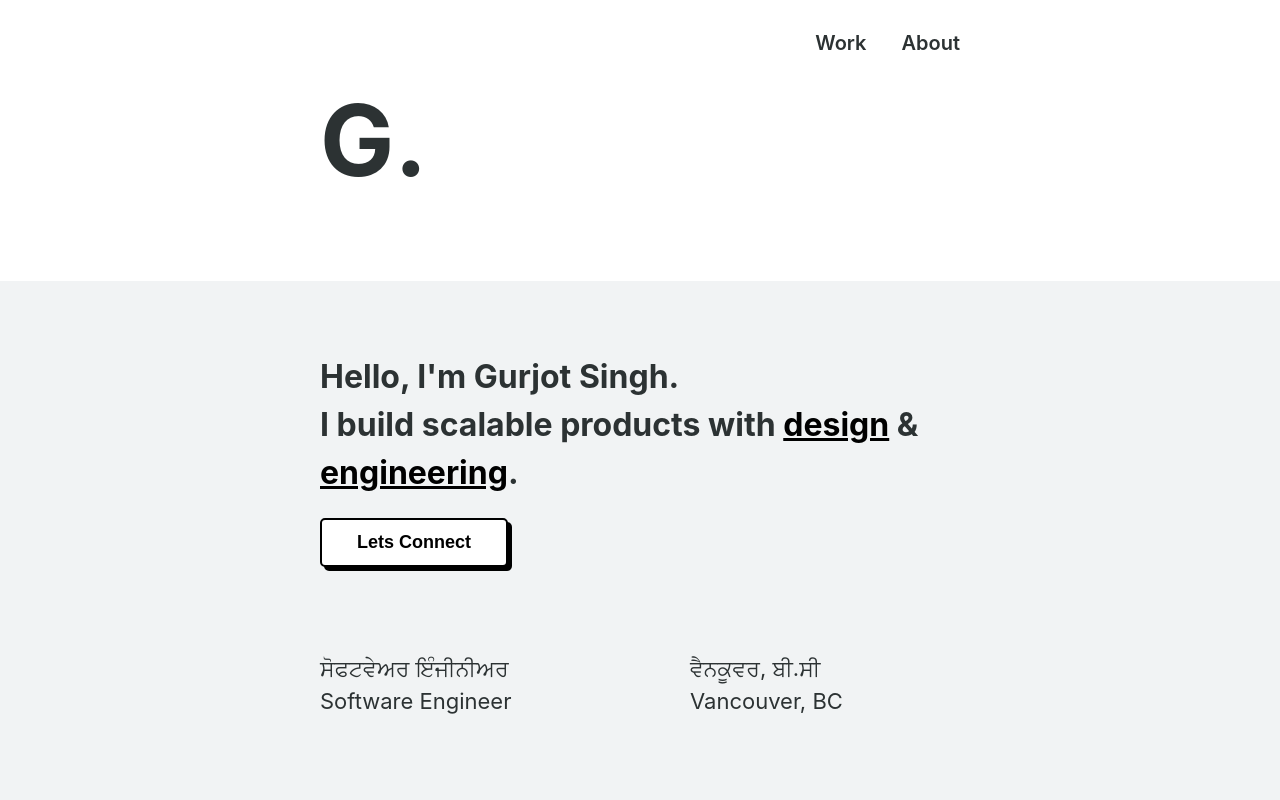
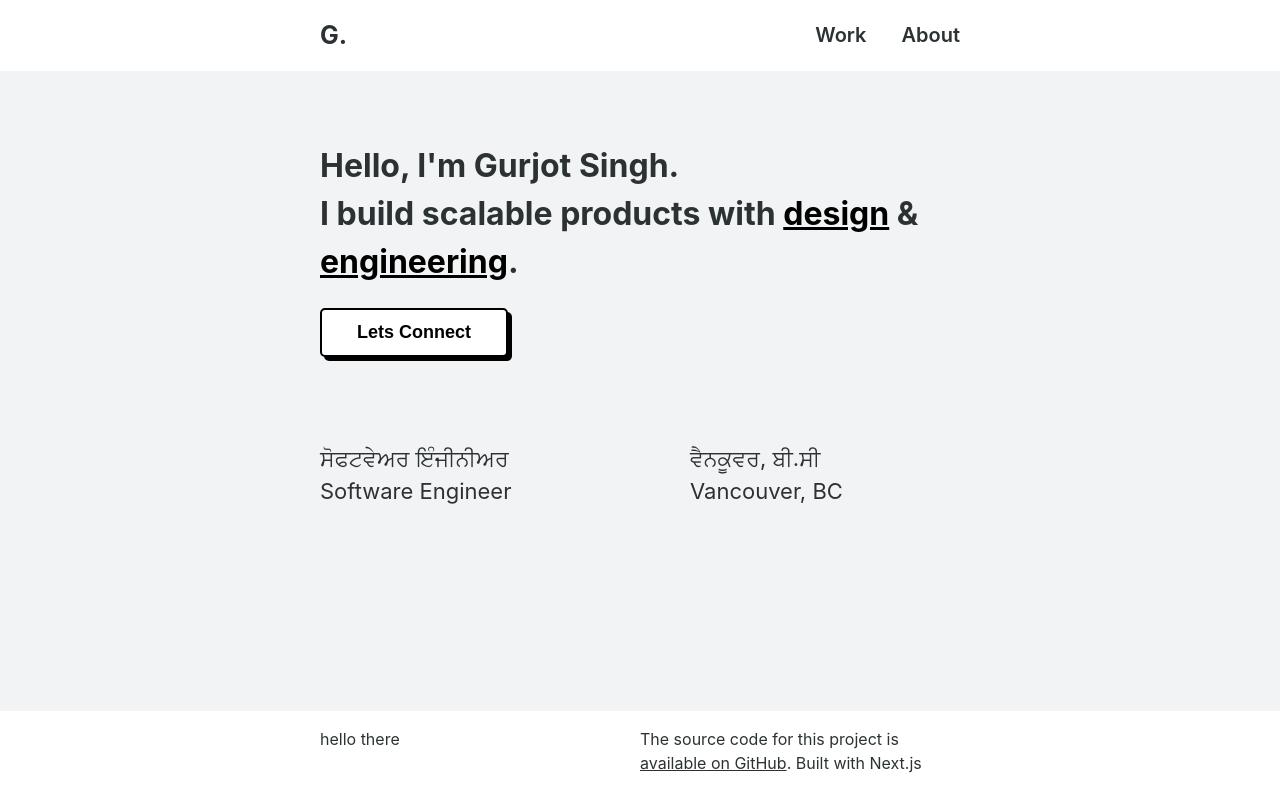
Before and after one commit to gurjotsinghdev/gurjotsinghdev, a Next.js app: page / in a window 1280 px wide. Shown: the top 800 px of the page. Built offline with nearby package versions, Linux system fonts and the light colour scheme.

Commit message:
fix logo size

```diff
--- a/styles/Header.module.css
+++ b/styles/Header.module.css
@@ -5,7 +5,7 @@
 }
 
 .logo {
-    font-size: 99px;
+    font-size: 25px;
 }
 
 .mainMenu {
@@ -13,7 +13,6 @@
     gap: 15px;
     font-size: 20px;
     justify-content: end;
-    padding-top: 8px;
     font-weight: 600;
 }
 
```
